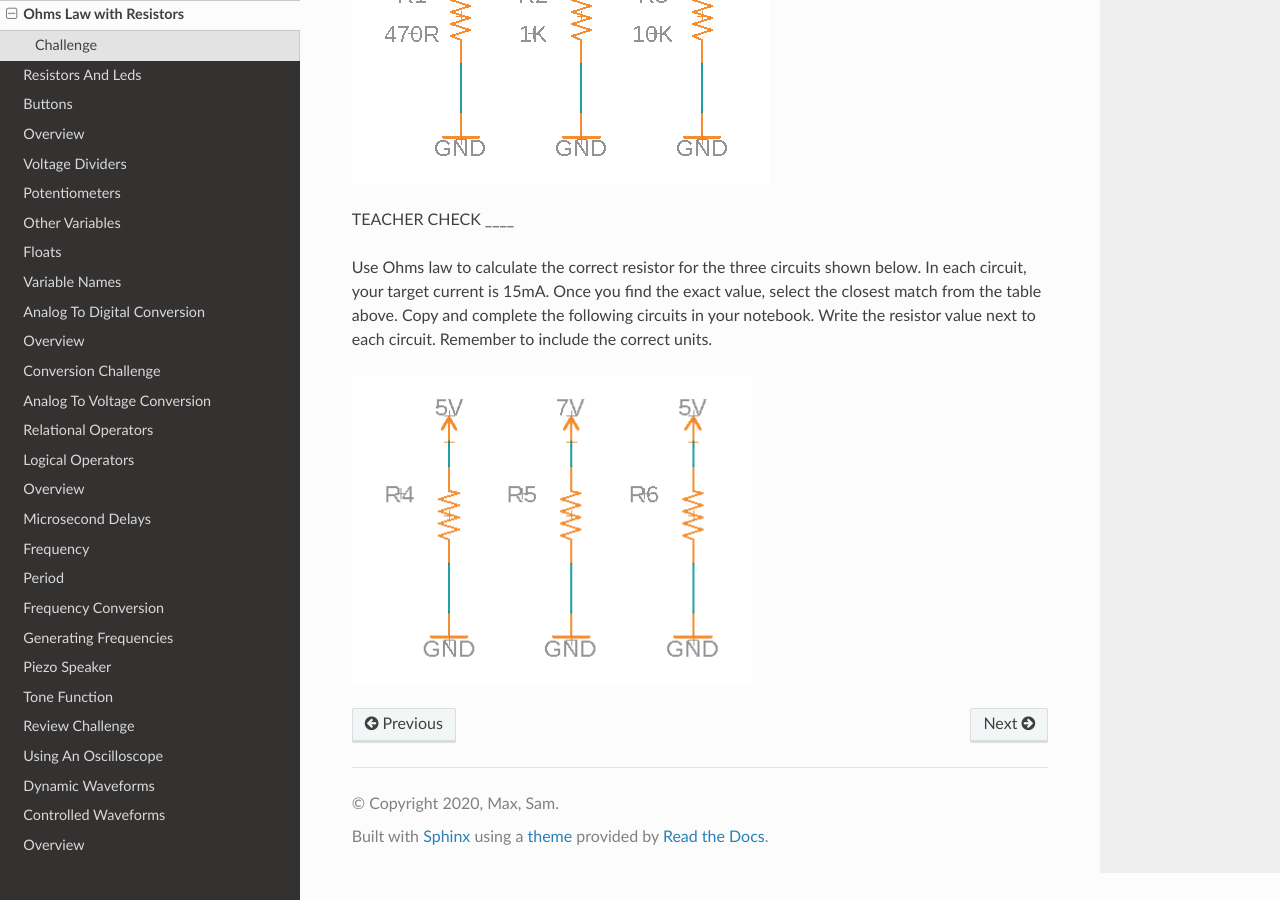
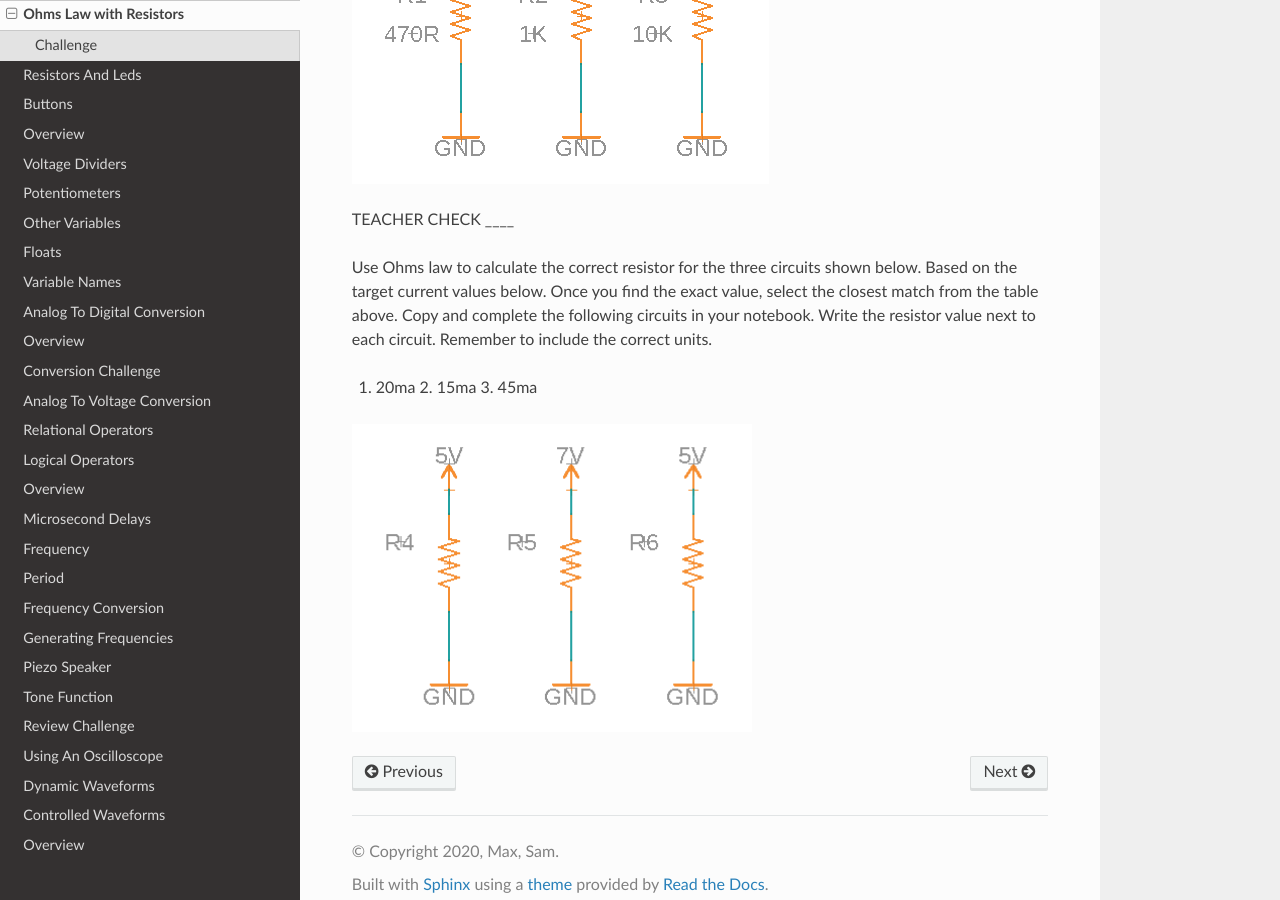
Before and after one commit to maxtkc/mvths-wiki, a Sphinx documentation site: the page built from docs/017a-ohms-circuit.rst, in a window 1280 px wide and 900 px high, scrolled down 984 px. Built offline with Sphinx 7.4.7 and the Read the Docs theme 2.0.0, drawn with Linux system fonts in a browser that asks for light colours; pages that are not in the unit, such as notebooks, are missing from menus.

Commit message:
Update 017a-ohms-circuit.rst

```diff
--- a/docs/017a-ohms-circuit.rst
+++ b/docs/017a-ohms-circuit.rst
@@ -18,7 +18,9 @@ Use Ohms law to calculate the amount of current flowing in the three circuits sh
 
 TEACHER CHECK \_\_\_\_
 
-Use Ohms law to calculate the correct resistor for the three circuits shown below. In each circuit, your target current is 15mA. Once you find the exact value, select the closest match from the table above. Copy and complete the following circuits in your notebook. Write the resistor value next to each circuit. Remember to include the correct units.
+Use Ohms law to calculate the correct resistor for the three circuits shown below. Based on the target current values below. Once you find the exact value, select the closest match from the table above. Copy and complete the following circuits in your notebook. Write the resistor value next to each circuit. Remember to include the correct units.
+
+1. 20ma        2. 15ma       3. 45ma
 
 .. figure:: images/3Rwout.PNG
    :width: 400px
```
